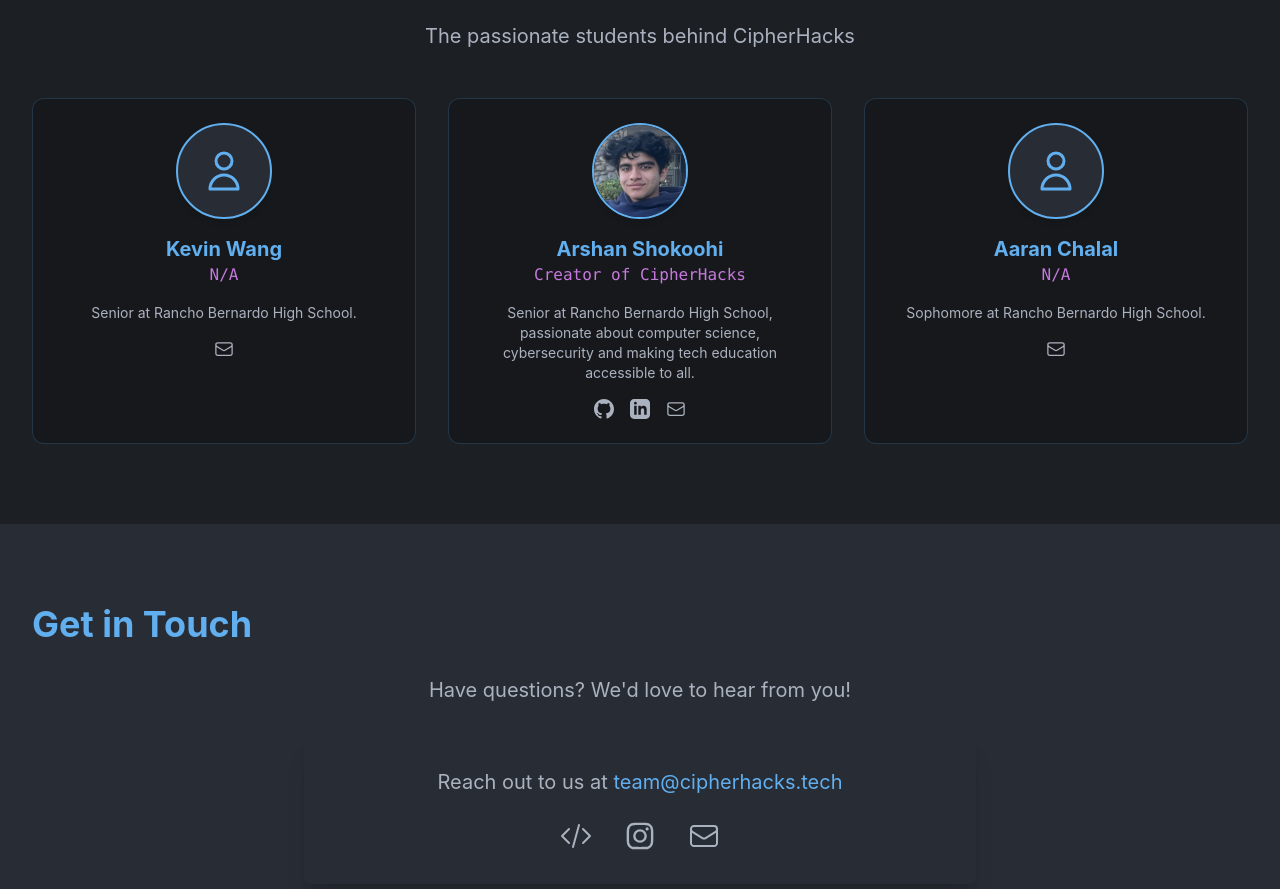
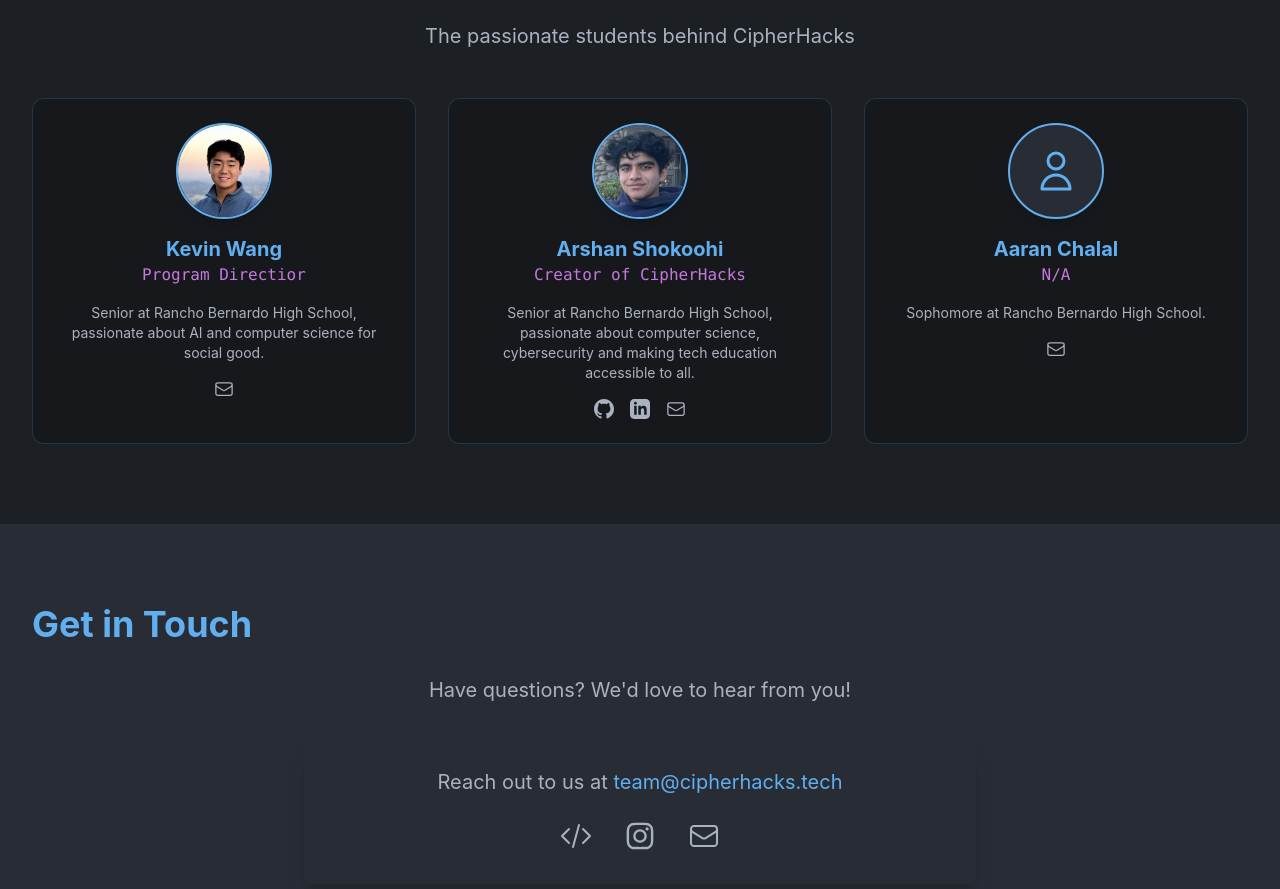
Before and after one commit to CipherHackz/cipherhacks-website, a React (Create React App) app: page / in a window 1280 px wide. Shown: the part 4600-5489 px from the top of the page. Built offline with nearby package versions, Linux system fonts and the light colour scheme.

Commit message:
added kevin info

```diff
--- a/src/constants/index.ts
+++ b/src/constants/index.ts
@@ -369,9 +369,9 @@
 export const TEAM_MEMBERS: TeamMember[] = [
   {
     name: "Kevin Wang",
-    role: "N/A",
-    description: "Senior at Rancho Bernardo High School.",
-    image: "",
+    role: "Program Directior",
+    description: "Senior at Rancho Bernardo High School, passionate about AI and computer science for social good.",
+    image: "/team/kevin.png",
     gender: "male",
     links: {
       email: "kevin@cipherhacks.tech"
```
Also changed, not shown: public/team/kevin.png (added).
